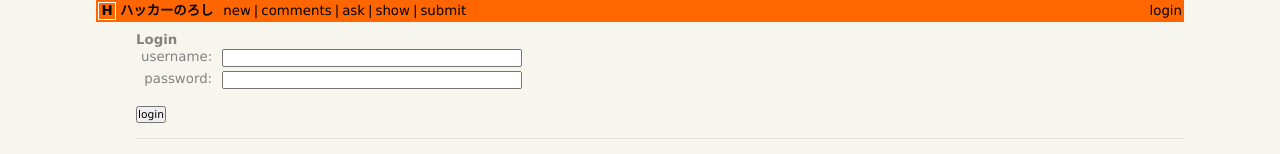
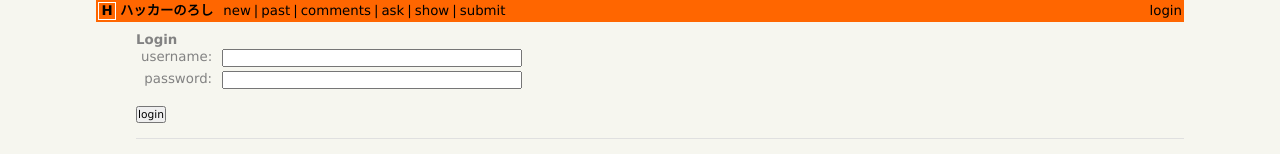
Before and after one commit to kako-jun/hacker-noroshi, a SvelteKit app: page /login in a window 1280 px wide. Shown: the top 154 px of the page. Built offline with nearby package versions, Linux system fonts and the light colour scheme.

Commit message:
feat: kako-jun/hacker-noroshi#36 ヘッダーナビにpastリンクを追加

```diff
--- a/src/routes/+layout.svelte
+++ b/src/routes/+layout.svelte
@@ -15,6 +15,8 @@
 			<a href="/" class="hn-header-site-name">ハッカーのろし</a>
 			<nav class="hn-header-nav">
 				<a href="/newest">new</a>
+				<span class="nav-separator">|</span>
+				<a href="/front">past</a>
 				<span class="nav-separator">|</span>
 				<a href="/newcomments">comments</a>
 				<span class="nav-separator">|</span>
```
